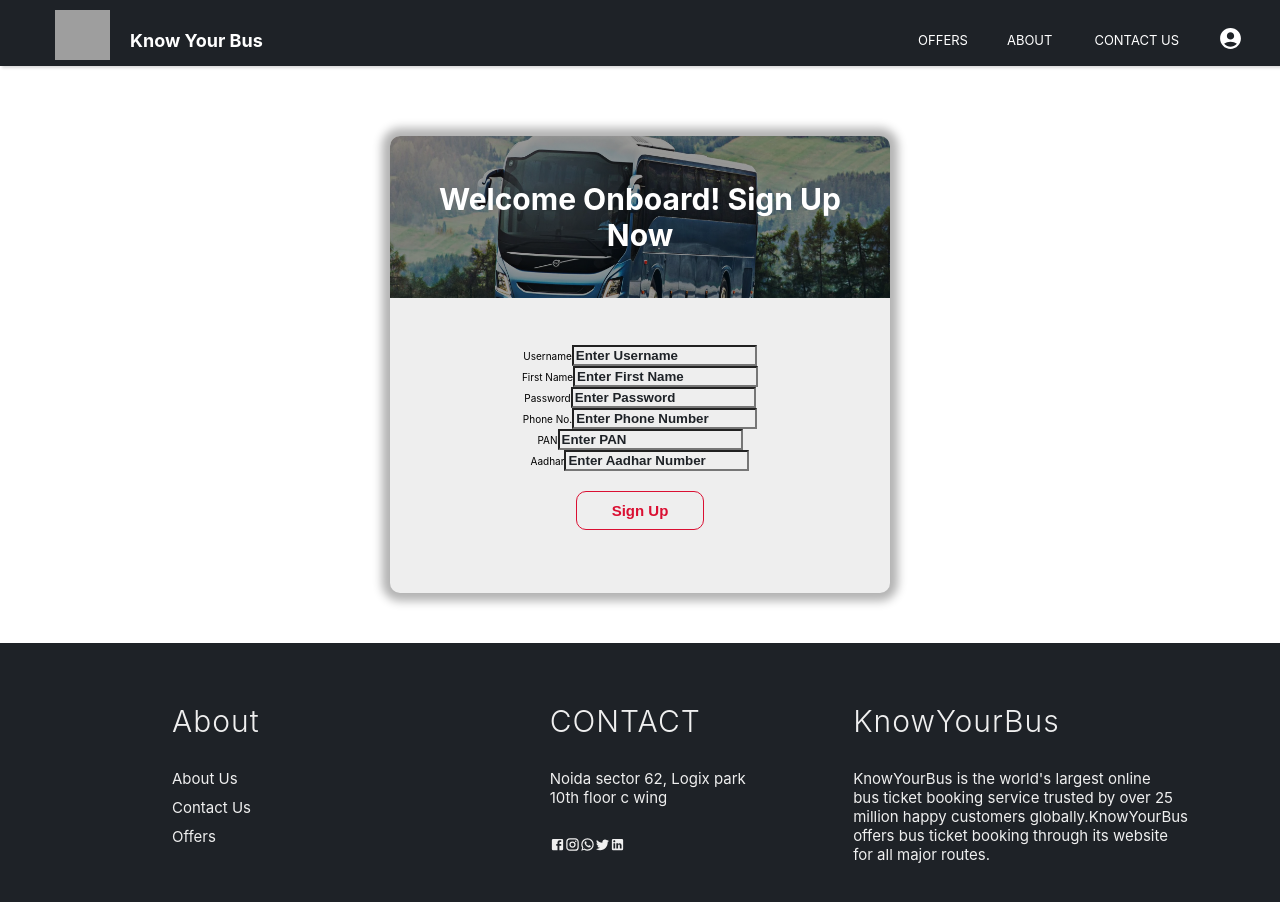
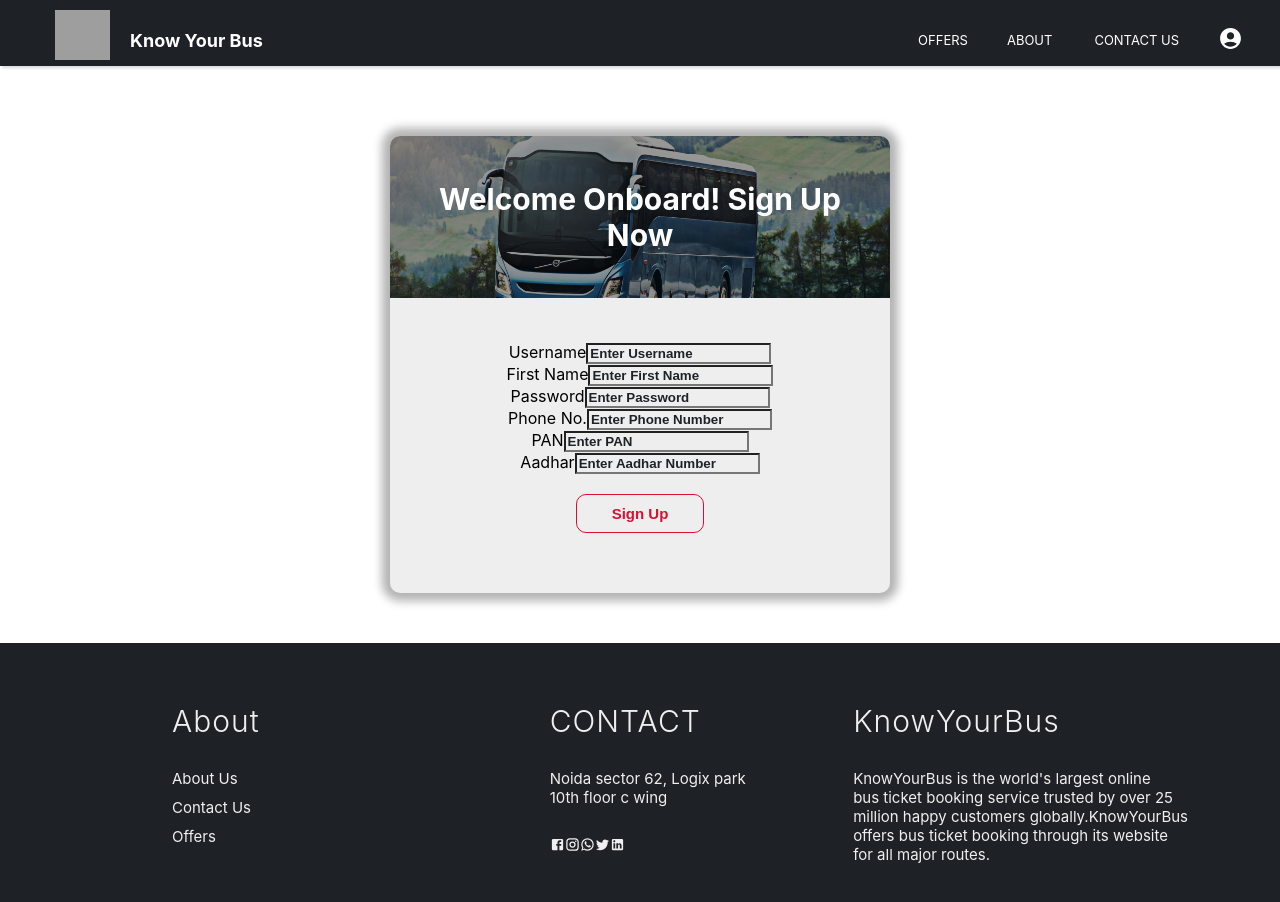
Before and after one commit to naina25/Capstone_Project, a React (Create React App) app in the folder Frontend/: page /signup in a window 1280 px wide. Shown: the top 902 px of the page. Built offline with nearby package versions, Linux system fonts and the light colour scheme; grey boxes are pictures that could not be loaded.

Commit message:
Commit_29_Oct

```diff
--- a/Frontend/src/Components/SignUpComponent/SignUpForm.css
+++ b/Frontend/src/Components/SignUpComponent/SignUpForm.css
@@ -0,0 +1,3 @@
+.signup-inputs{
+    font-size: medium;
+}
```
